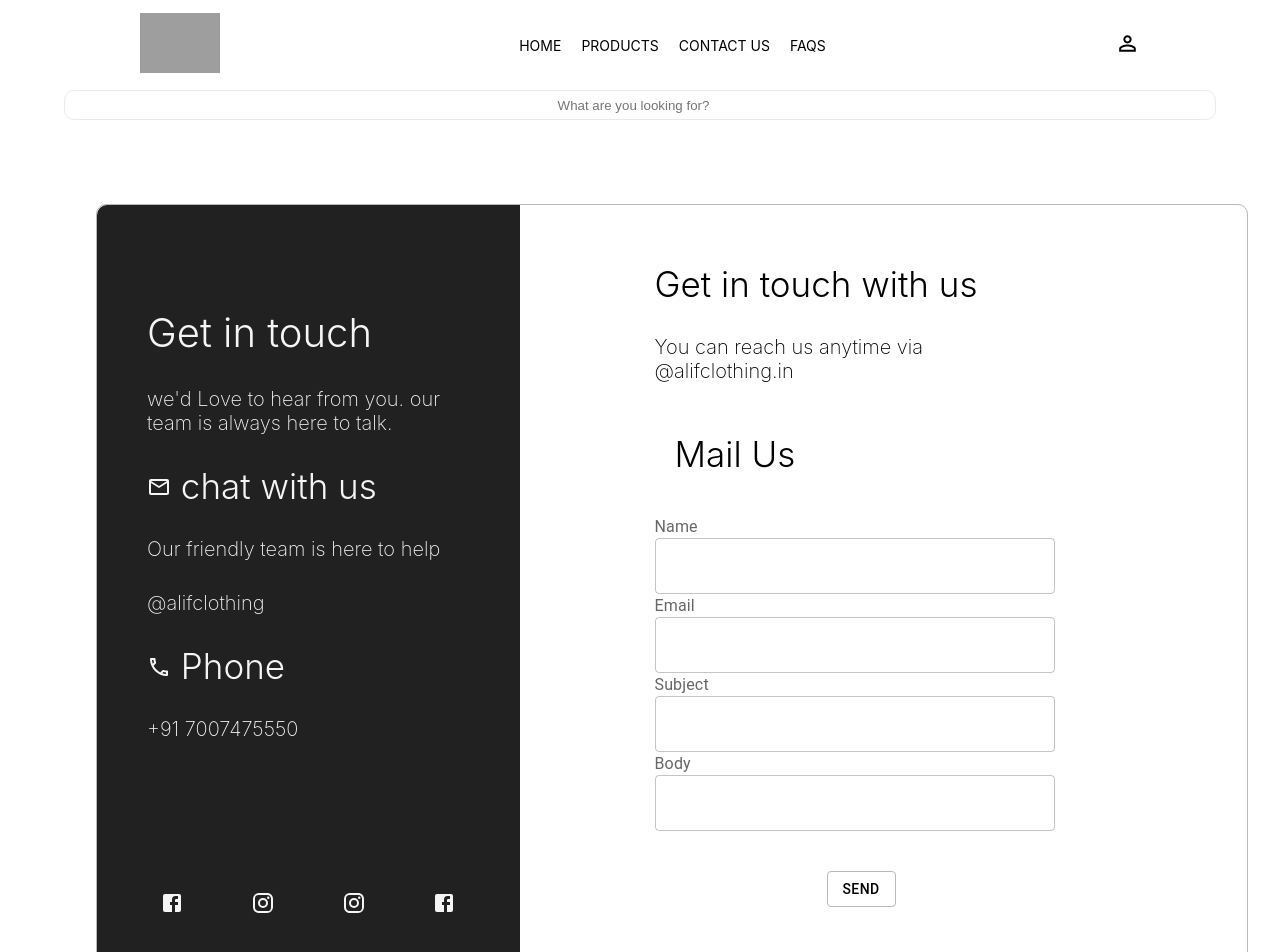
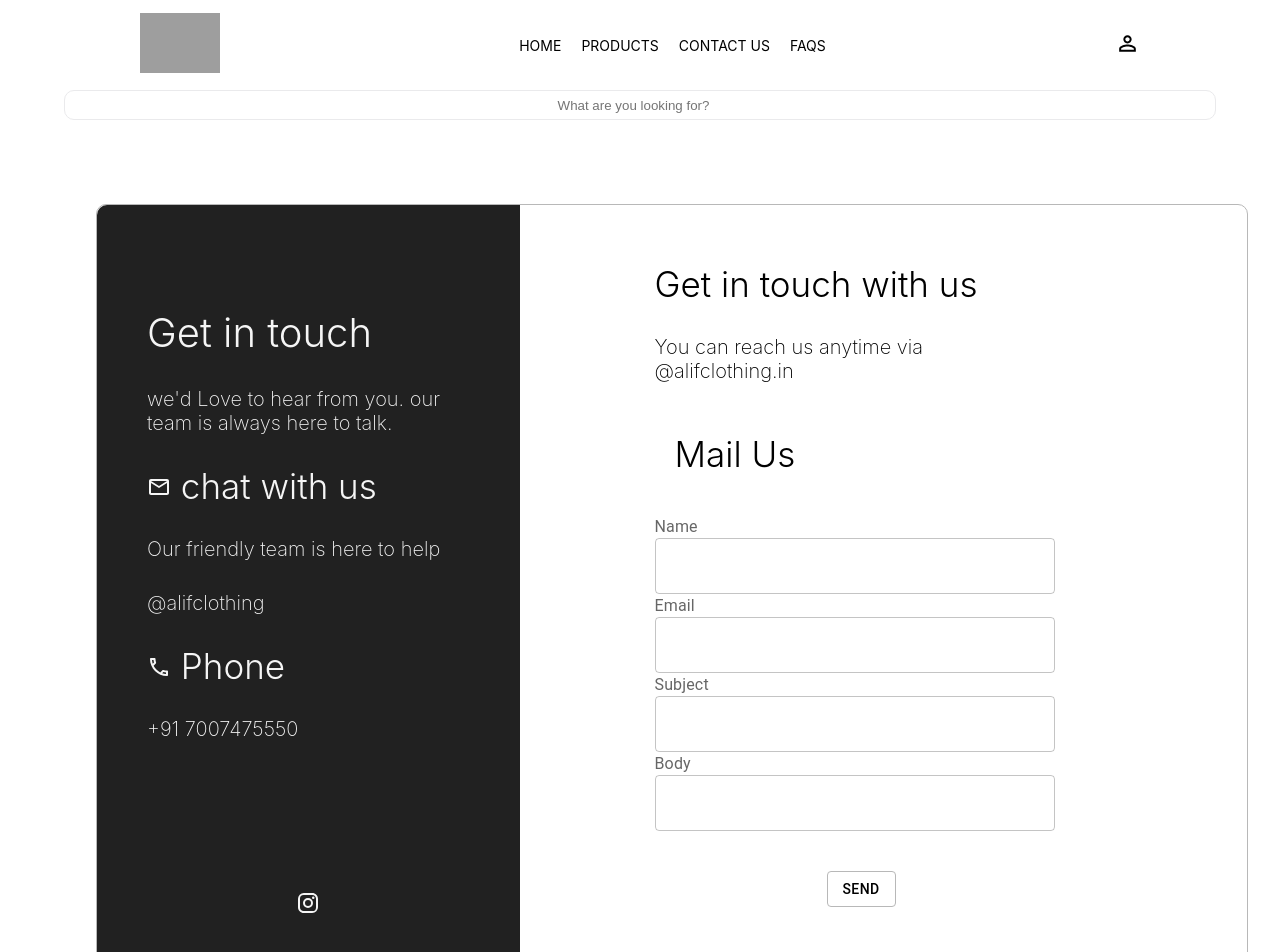
Before and after one commit to asamadk/alif_frontend, a React (Create React App) app: page /contact in a window 1280 px wide. Shown: the top 952 px of the page. Built offline with nearby package versions, Linux system fonts and the light colour scheme; grey boxes are pictures that could not be loaded.

Commit message:
Product description UI bug

```diff
--- a/src/pages/Contact.js
+++ b/src/pages/Contact.js
@@ -51,6 +51,10 @@ function Contact(){
         setBody('');
     }
 
+    const handleOpenInstagram = () => {
+        window.open('https://www.instagram.com/houseofalif.official/?hl=en','_blank')
+    }
+
     return(
         <>
         {loading && (
@@ -80,10 +84,9 @@ function Contact(){
                 <p>+91 7007475550</p>
                 <div className="list_items">
                     <ul>
-                        <li><FacebookIcon/></li>
-                        <li><InstagramIcon/></li>
-                        <li><InstagramIcon/></li>
-                        <li><FacebookIcon/></li>
+                        <li style={{cursor : 'pointer'}} >
+                            <InstagramIcon onClick={handleOpenInstagram}/>
+                        </li>
                     </ul>
                 </div>
             </div>
```
